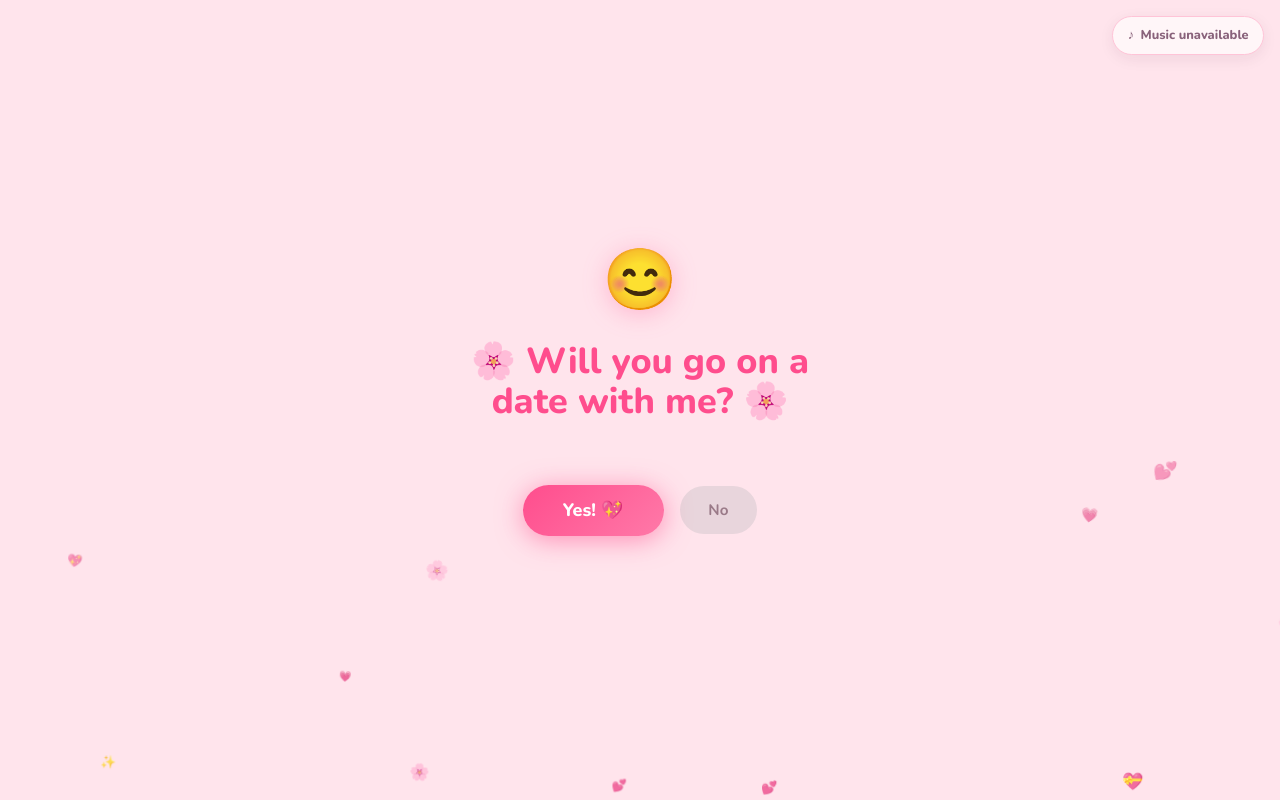
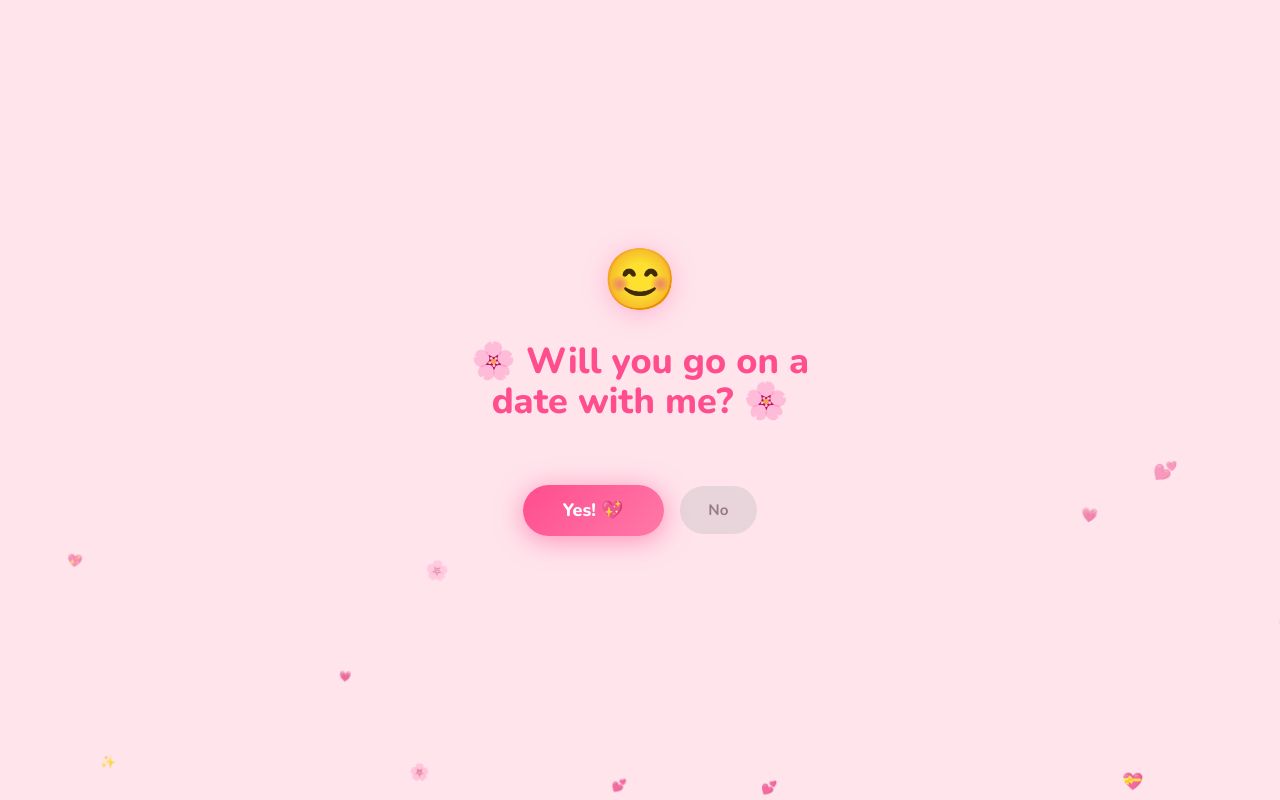
Before and after one commit to kritsnasya/date-you, a React (Vite) app: page /#/ in a window 1280 px wide. Built offline with nearby package versions, Linux system fonts and the light colour scheme.

Commit message:
Update BackgroundMusic.tsx

```diff
--- a/src/components/BackgroundMusic.tsx
+++ b/src/components/BackgroundMusic.tsx
@@ -1,16 +1,12 @@
-import { useEffect, useRef, useState } from 'react'
-
-type MusicStatus = 'loading' | 'playing' | 'paused' | 'unavailable'
+import { useEffect, useRef } from 'react'
 
 export default function BackgroundMusic() {
   const audioRef = useRef<HTMLAudioElement>(null)
-  const [status, setStatus] = useState<MusicStatus>('loading')
 
   useEffect(() => {
     const audio = audioRef.current
     if (!audio) return
 
-    let active = true
     let listeningForInteraction = true
 
     const stopListening = () => {
@@ -20,32 +16,20 @@ export default function BackgroundMusic() {
     }
 
     const startPlayback = () => {
-      void audio.play().catch(() => {
-        if (active) setStatus(audio.error ? 'unavailable' : 'paused')
-      })
+      // Browsers may block autoplay until the visitor interacts with the page.
+      void audio.play().catch(() => undefined)
     }
 
-    const handlePlay = () => setStatus('playing')
-    const handlePause = () => setStatus('paused')
     const handleError = () => {
-      setStatus('unavailable')
+      console.error('Background music failed to load:', audio.currentSrc)
       stopListening()
     }
 
-    const startAfterInteraction = (event: Event) => {
-      if (
-        event.target instanceof Element &&
-        event.target.closest('[data-music-control]')
-      ) {
-        return
-      }
-
+    const startAfterInteraction = () => {
       stopListening()
       startPlayback()
     }
 
-    audio.addEventListener('play', handlePlay)
-    audio.addEventListener('pause', handlePause)
     audio.addEventListener('error', handleError)
 
     document.addEventListener('pointerdown', startAfterInteraction)
@@ -53,57 +37,18 @@ export default function BackgroundMusic() {
     startPlayback()
 
     return () => {
-      active = false
       if (listeningForInteraction) stopListening()
-      audio.removeEventListener('play', handlePlay)
-      audio.removeEventListener('pause', handlePause)
       audio.removeEventListener('error', handleError)
       audio.pause()
     }
   }, [])
 
-  const togglePlayback = () => {
-    const audio = audioRef.current
-    if (!audio || status === 'unavailable') return
-
-    if (audio.paused) {
-      void audio.play().catch(() => {
-        setStatus(audio.error ? 'unavailable' : 'paused')
-      })
-    } else {
-      audio.pause()
-    }
-  }
-
-  const label =
-    status === 'playing'
-      ? 'Music on'
-      : status === 'unavailable'
-        ? 'Music unavailable'
-        : 'Music off'
-
   return (
-    <>
     <audio
       ref={audioRef}
       src={`${import.meta.env.BASE_URL}background-music.mp3`}
       loop
       preload="auto"
     />
-      <button
-        type="button"
-        data-music-control
-        className="music-toggle"
-        onClick={togglePlayback}
-        disabled={status === 'unavailable'}
-        aria-label={
-          status === 'playing' ? 'Turn background music off' : 'Turn background music on'
-        }
-        aria-pressed={status === 'playing'}
-      >
-        <span aria-hidden="true">{status === 'playing' ? '♫' : '♪'}</span>
-        {label}
-      </button>
-    </>
   )
 }
```
Lines whose indentation alone changed are shown as unchanged.
